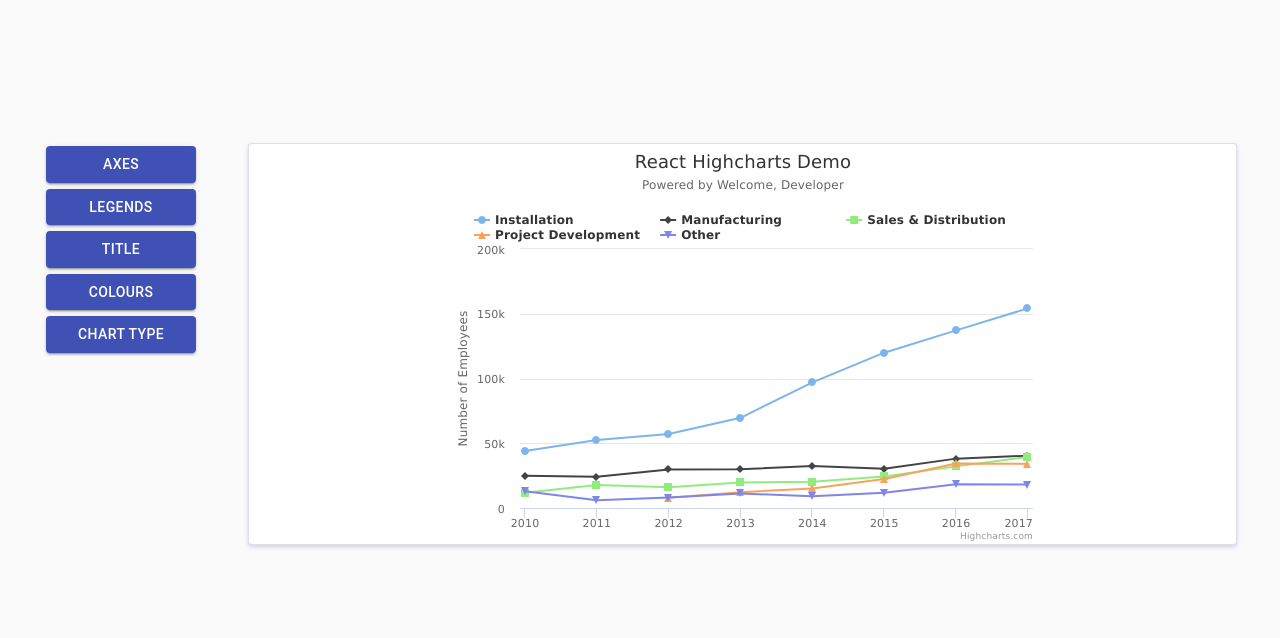
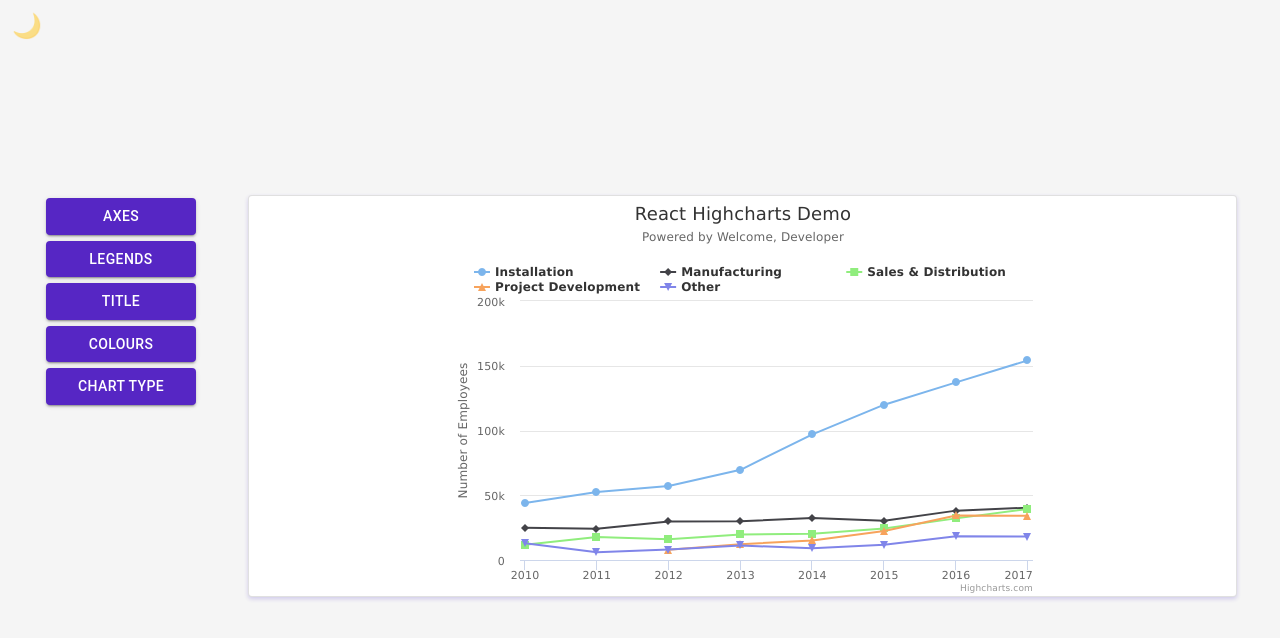
Before and after one commit to danilocastronz/weldev-project-react-highcharts, a React (Create React App) app: page / in a window 1280 px wide. Shown: the top 638 px of the page. Built offline with nearby package versions, Linux system fonts and the light colour scheme.

Commit message:
Added theme.

```diff
--- a/src/App.tsx
+++ b/src/App.tsx
@@ -1,15 +1,28 @@
-import { Chart, Layout, Menu } from './components';
+import { useReducer } from 'react';
+import { ThemeProvider } from '@emotion/react';
+import { ThemeProvider as MuiThemeProvider } from '@material-ui/core/styles';
 
-const App = () => (
-  <Layout
-    chart={
-      <Chart
-        title="React Highcharts Demo"
-        subtitle="Powered by Welcome, Developer"
-      />
-    }
-    menu={<Menu />}
-  />
-);
+import { Chart, Layout, Menu, ThemeSwitch } from './components';
+
+import { lightTheme, darkTheme, GetTheme } from './theme';
+import { CssBaseline } from '@material-ui/core';
+
+const App = () => {
+  const [isDefaultTheme, themeDispatch] = useReducer((isDefaultTheme) => !isDefaultTheme, true);
+  const theme = GetTheme(isDefaultTheme ? lightTheme : darkTheme);
+
+  return (
+    <MuiThemeProvider theme={theme}>
+      <ThemeProvider theme={theme}>
+        <CssBaseline />
+        <ThemeSwitch isDefaultTheme={isDefaultTheme} toggleTheme={themeDispatch} />
+        <Layout
+          chart={<Chart title="React Highcharts Demo" subtitle="Powered by Welcome, Developer" />}
+          menu={<Menu />}
+        />
+      </ThemeProvider>
+    </MuiThemeProvider>
+  );
+};
 
 export default App;
--- a/src/components/Layout/index.tsx
+++ b/src/components/Layout/index.tsx
@@ -24,6 +24,8 @@ const GridLayout = styled.div`
   /* position */
   margin-top: 100px;
   padding: 43px;
+  /* style */
+  background: ${(props) => props.theme.palette?.background?.default || '#fff'};
 `;
 
 const MenuLayout = styled.div`
--- a/src/components/Menu/MenuButton/index.tsx
+++ b/src/components/Menu/MenuButton/index.tsx
@@ -13,4 +13,7 @@ export const MenuButton = ({ label }: MenuButtonProps) => (
 
 const StyledButton = styled(Button)`
   min-width: 150px;
+  :hover {
+    transform: scale(1.05);
+  }
 `;
--- a/src/components/Menu/index.tsx
+++ b/src/components/Menu/index.tsx
@@ -1,5 +1,4 @@
 import styled from '@emotion/styled';
-import React from 'react';
 
 import { MenuButton } from './MenuButton';
 
--- /dev/null
+++ b/src/components/ThemeSwitch/index.tsx
@@ -0,0 +1,14 @@
+import { IconButton } from '@material-ui/core';
+
+interface ThemeSwitchProps {
+  isDefaultTheme: boolean;
+  toggleTheme: () => void;
+}
+
+export const ThemeSwitch = ({ isDefaultTheme, toggleTheme }: ThemeSwitchProps) => {
+  return (
+    <div>
+      <IconButton onClick={toggleTheme}>{isDefaultTheme ? '🌙' : '☀️'}</IconButton>
+    </div>
+  );
+};
--- a/src/components/index.ts
+++ b/src/components/index.ts
@@ -1,5 +1,6 @@
 import { Chart } from './Chart';
 import { Layout } from './Layout';
 import { Menu } from './Menu';
+import { ThemeSwitch } from './ThemeSwitch';
 
-export { Chart, Layout, Menu };
+export { Chart, Layout, Menu, ThemeSwitch };
--- /dev/null
+++ b/src/emotion.d.ts
@@ -0,0 +1,6 @@
+import '@emotion/react';
+import { ThemeOptions } from '@material-ui/core/styles';
+
+declare module '@emotion/react' {
+  export interface Theme extends ThemeOptions {}
+}
--- a/src/index.tsx
+++ b/src/index.tsx
@@ -1,13 +1,11 @@
 import React from 'react';
 import ReactDOM from 'react-dom';
-import { CssBaseline } from '@material-ui/core';
 import reportWebVitals from './reportWebVitals';
 
 import App from './App';
 
 ReactDOM.render(
   <React.StrictMode>
-    <CssBaseline />
     <App />
   </React.StrictMode>,
   document.getElementById('root'),
--- a/src/theme/darkTheme.ts
+++ b/src/theme/darkTheme.ts
@@ -0,0 +1,18 @@
+import { ThemeOptions } from '@material-ui/core/styles';
+
+let theme: ThemeOptions = {
+  palette: {
+    type: 'dark',
+    primary: {
+      main: '#e60576',
+    },
+    secondary: {
+      main: '#9daaf2',
+    },
+    background: {
+      default: '#1a2238',
+    },
+  },
+};
+
+export default theme;
--- /dev/null
+++ b/src/theme/index.ts
@@ -0,0 +1,11 @@
+import { createTheme, responsiveFontSizes, ThemeOptions } from '@material-ui/core/styles';
+import darkTheme from './darkTheme';
+import lightTheme from './lightTheme';
+
+const GetTheme = (themeOptions: ThemeOptions) => {
+  let theme = createTheme(themeOptions);
+  theme = responsiveFontSizes(theme);
+  return theme;
+};
+
+export { darkTheme, lightTheme, GetTheme };
--- a/src/theme/lightTheme.ts
+++ b/src/theme/lightTheme.ts
@@ -0,0 +1,18 @@
+import { ThemeOptions } from '@material-ui/core/styles';
+
+let theme: ThemeOptions = {
+  palette: {
+    type: 'light',
+    primary: {
+      main: '#5626c4',
+    },
+    secondary: {
+      main: '#ff6495',
+    },
+    background: {
+      default: '#f5f5f5',
+    },
+  },
+};
+
+export default theme;
```
Also changed, not shown: .prettierrc.json.
